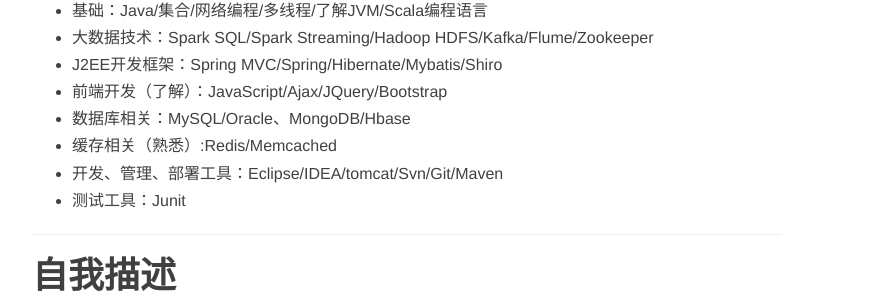
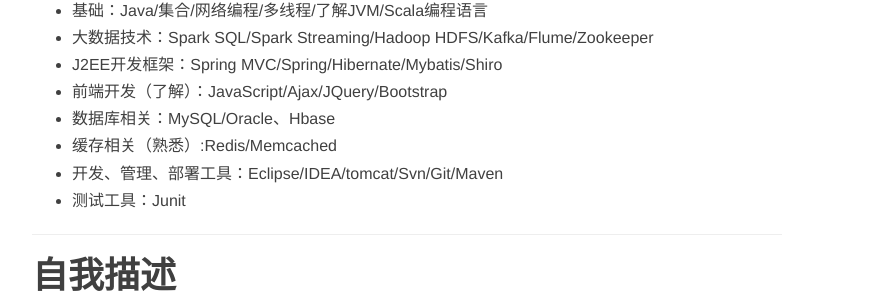
Before and after one commit to luoxuehuan/myblog, a Jekyll site: the page built from aboutme.md, in a window 1280 px wide and 900 px high, scrolled down 1908 px. Shown: the part 150-452 px from the top of the window, without its empty margins (233-1125 px from the left). Built offline with Jekyll 4.4.1, drawn with Linux system fonts in a browser that asks for light colours; nearby versions of some CDN libraries.

Commit message:
12
12321

```diff
--- a/aboutme.md
+++ b/aboutme.md
@@ -63,7 +63,7 @@ teaM是一个面向互联网团队管理的软件产品，旨在为项目管理
 - 大数据技术：Spark SQL/Spark Streaming/Hadoop HDFS/Kafka/Flume/Zookeeper
 - J2EE开发框架：Spring MVC/Spring/Hibernate/Mybatis/Shiro
 - 前端开发（了解）：JavaScript/Ajax/JQuery/Bootstrap
-- 数据库相关：MySQL/Oracle、MongoDB/Hbase
+- 数据库相关：MySQL/Oracle、Hbase
 - 缓存相关（熟悉）:Redis/Memcached
 - 开发、管理、部署工具：Eclipse/IDEA/tomcat/Svn/Git/Maven
 - 测试工具：Junit
```
